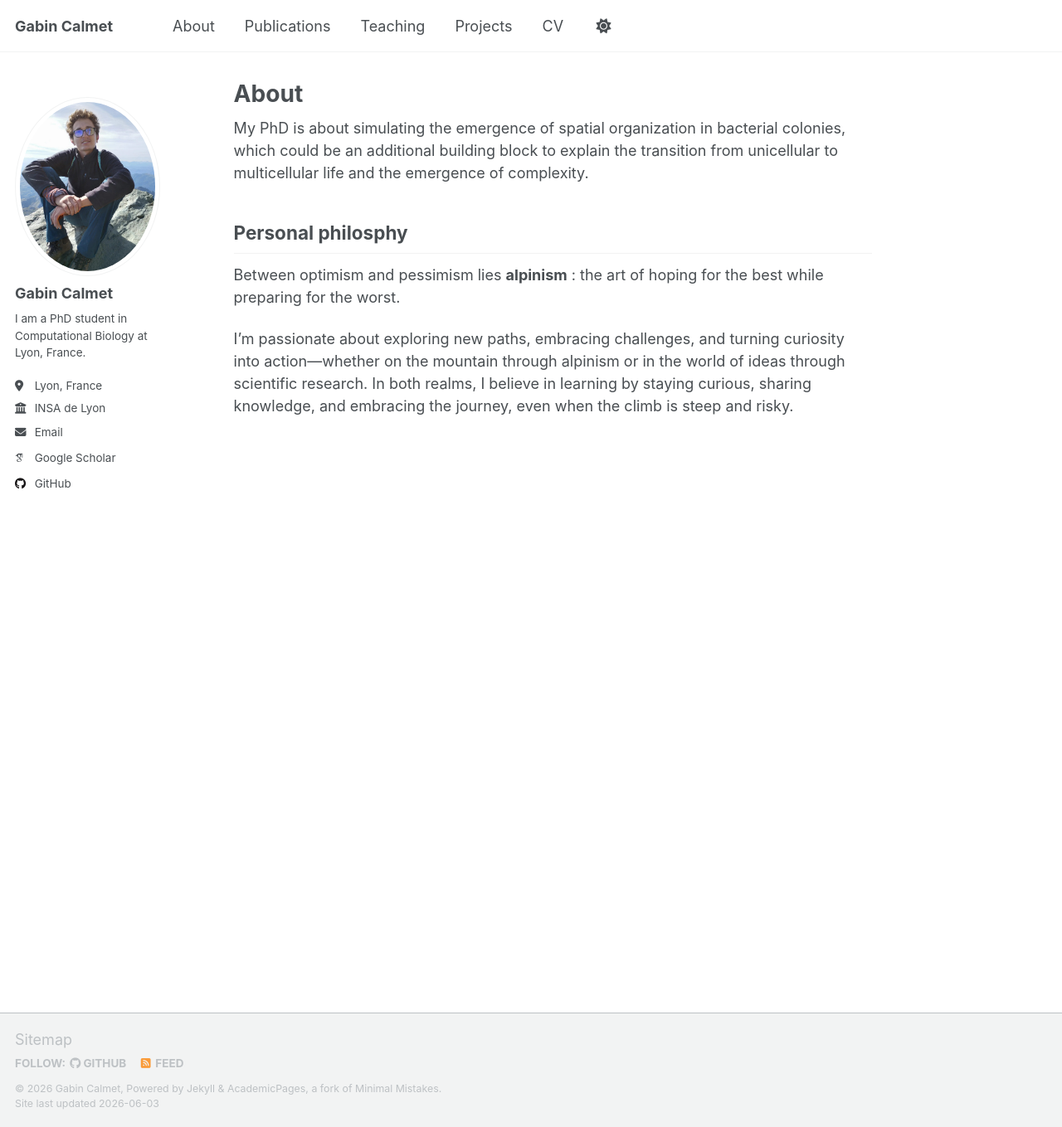
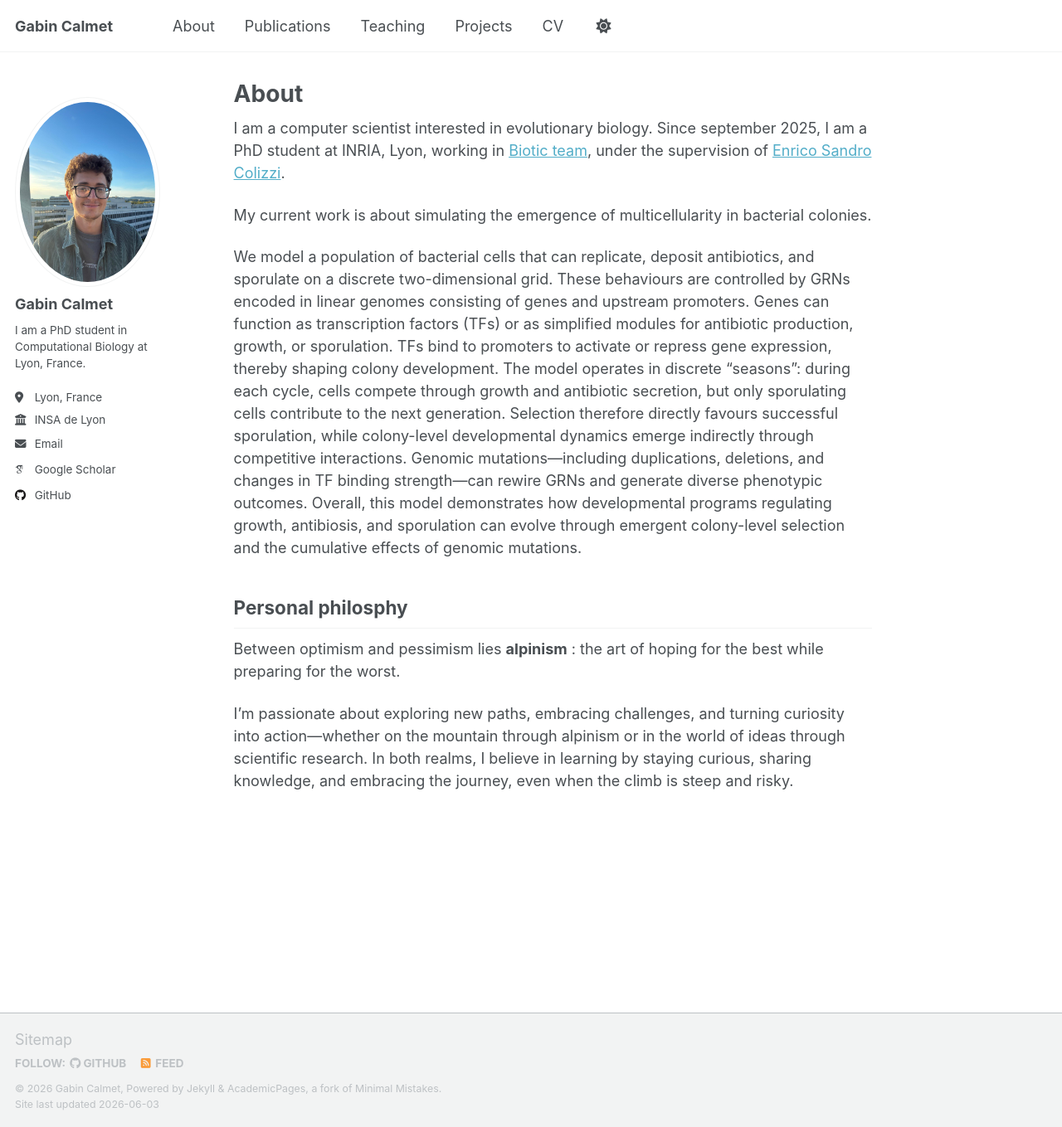
Before and after one commit to Gcalmet/gcalmet.github.io, a Jekyll site: the page built from _pages/about.md, in a window 1280 px wide and 1359 px high. Shown: the whole window at 83% size. Built offline with Jekyll 4.4.1, drawn with Linux system fonts in a browser that asks for light colours; some web fonts are replaced; a script that is not in the unit is left out.

Commit message:
video growth

```diff
--- a/_config.yml
+++ b/_config.yml
@@ -23,7 +23,7 @@ repository               : "academicpages/academicpages.github.io"
 #               Additional customization can be done by editing /_includes/author-profile.html
 author:
   # Biographic information
-  avatar           : "profile.png"
+  avatar           : "ifac_2026.jpg"
   name             : "Gabin Calmet"
   pronouns         : # example: "she/her"
   bio              : "I am a PhD student in Computational Biology at Lyon, France."
--- a/_pages/about.md
+++ b/_pages/about.md
@@ -7,7 +7,11 @@ redirect_from:
   - /about.html
 ---
 
-My PhD is about simulating the emergence of spatial organization in bacterial colonies, which could be an additional building block to explain the transition from unicellular to multicellular life and the emergence of complexity.
+I am a computer scientist interested in evolutionary biology. Since september 2025, I am a PhD student at INRIA, Lyon, working in [Biotic team](https://team.inria.fr/biotic/en/), under the supervision of [Enrico Sandro Colizzi](https://www.enricosandrocolizzi.com/).
+
+My current work is about simulating the emergence of multicellularity in bacterial colonies.
+
+We model a population of bacterial cells that can replicate, deposit antibiotics, and sporulate on a discrete two-dimensional grid. These behaviours are controlled by GRNs encoded in linear genomes consisting of genes and upstream promoters. Genes can function as transcription factors (TFs) or as simplified modules for antibiotic production, growth, or sporulation. TFs bind to promoters to activate or repress gene expression, thereby shaping colony development. The model operates in discrete “seasons”: during each cycle, cells compete through growth and antibiotic secretion, but only sporulating cells contribute to the next generation. Selection therefore directly favours successful sporulation, while colony-level developmental dynamics emerge indirectly through competitive interactions. Genomic mutations—including duplications, deletions, and changes in TF binding strength—can rewire GRNs and generate diverse phenotypic outcomes. Overall, this model demonstrates how developmental programs regulating growth, antibiosis, and sporulation can evolve through emergent colony-level selection and the cumulative effects of genomic mutations.
 
 ## Personal philosphy
 
```
Also changed, not shown: _pages/growth_video.md (added, +9 -0 lines), _pages/markdown.md (+1 -1 lines), images/ifac_2026.jpg (added), 1 other file.
